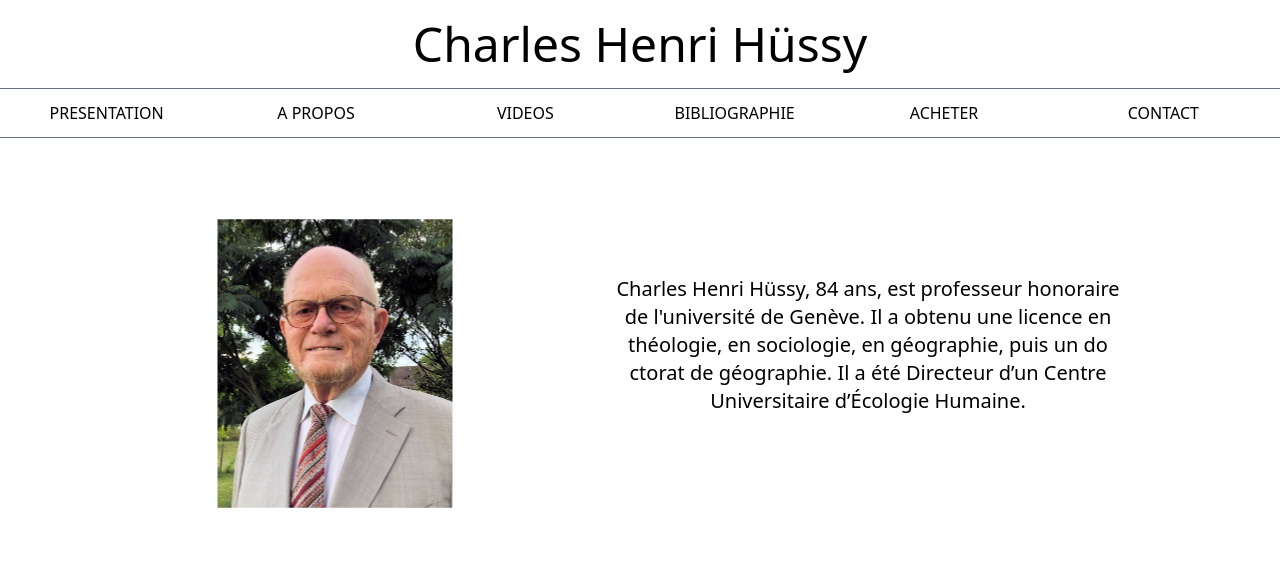
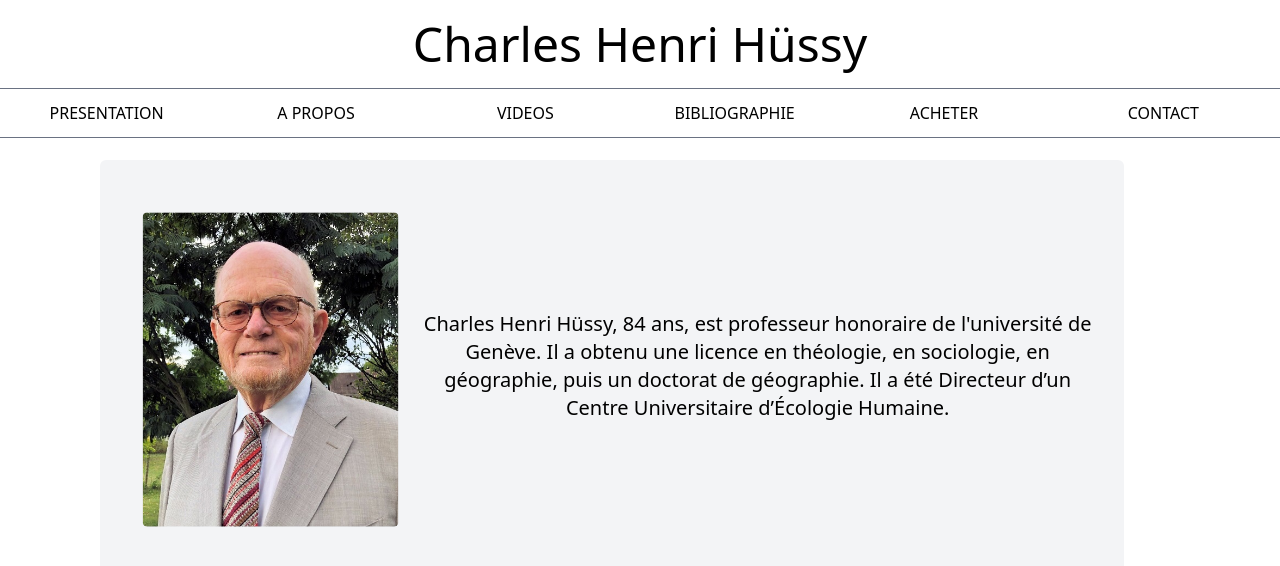
Before and after one commit to MountainEnjoyer/CharlesHussy, a React (Vite) app: page /apropos in a window 1280 px wide. Shown: the top 566 px of the page. Built offline with nearby package versions, Linux system fonts and the light colour scheme.

Commit message:
Video finie

```diff
--- a/src/components/Propos.tsx
+++ b/src/components/Propos.tsx
@@ -4,12 +4,12 @@ import profile from "../assets/profile.jpg"
 function Propos() {
     return (
         <>
-            <div className=' absolute grid grid-cols-2 grid-rows-1 w-[80%] h-[100px] left-[100px] top-[175px]'>
-                <img src={profile} className='relative top-[-100px] scale-50 '></img>
-                <p className='relative text-xl text-black wrap  top-[100px]'>
+            <div className=' absolute grid grid-cols-3 grid-rows-1 w-[80%]  left-[100px] top-[160px] bg-gray-100 rounded-md'>
+                <img src={profile} className='relative rounded-md scale-75 '></img>
+                <p className='relative col-span-2 text-xl h-[25%] text-black wrap left-[-25px] top-[150px]'>
                     Charles Henri Hüssy, 84 ans, est professeur honoraire de l'université de
     Genève. Il a obtenu une licence en théologie, en sociologie, en
-    géographie, puis un do ctorat de géographie. Il a été Directeur d’un
+    géographie, puis un doctorat de géographie. Il a été Directeur d’un
     Centre Universitaire d’Écologie Humaine.
                 </p>
             </div>
--- a/src/components/Videos.tsx
+++ b/src/components/Videos.tsx
@@ -2,7 +2,9 @@ import '../index.css'
 
 function Videos() {
     return (
-        <>videos</>
+        <>
+            <iframe  className="relative left-[40%] bottom-[-65px]" width="700" height="393.75" src="https://www.youtube.com/embed/GHok9Y42mcA?si=R0i3x0gdMxGzmHpj" title="YouTube video player" frameborder="0" allow="accelerometer; autoplay; clipboard-write; encrypted-media; gyroscope; picture-in-picture; web-share" referrerpolicy="strict-origin-when-cross-origin" allowfullscreen></iframe>
+        </>
     )
 }
 
```
